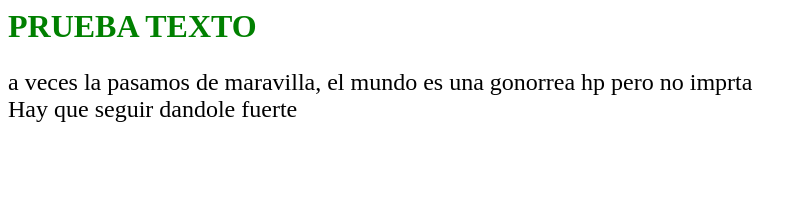
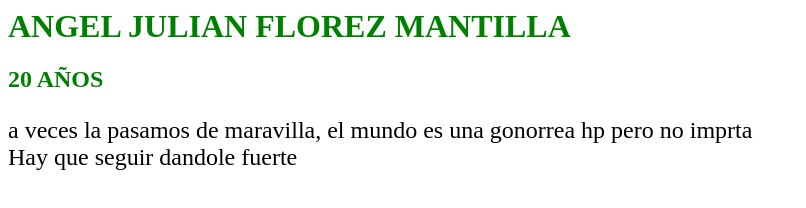
Before and after one commit to angelfloman/test-Primero, a plain HTML site: page index.html in a window 1280 px wide. Shown: the whole page, without its empty margins (0-806 px from the left). Drawn offline with Linux system fonts and the light colour scheme.

Commit message:
cambios 3
eliminamos titulo PRUEBA TEXTO, y agregamos nombre y edad

```diff
--- a/index.html
+++ b/index.html
@@ -1,5 +1,6 @@
 <font color=green >
-<h1>PRUEBA TEXTO </h1>
+<h1>ANGEL JULIAN FLOREZ MANTILLA</h1>
+<h2>20 AÑOS</h2>
 </font>
 
 <font size=5 >
```
